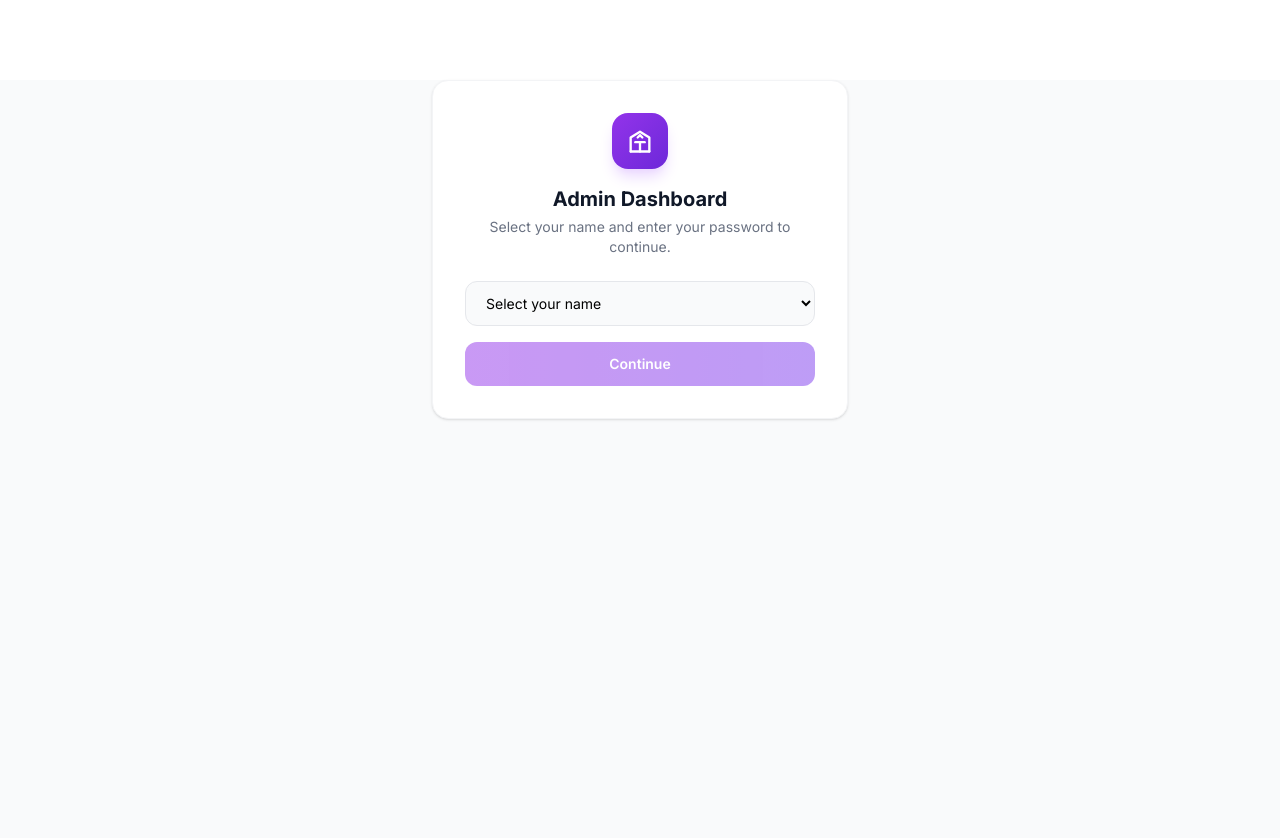
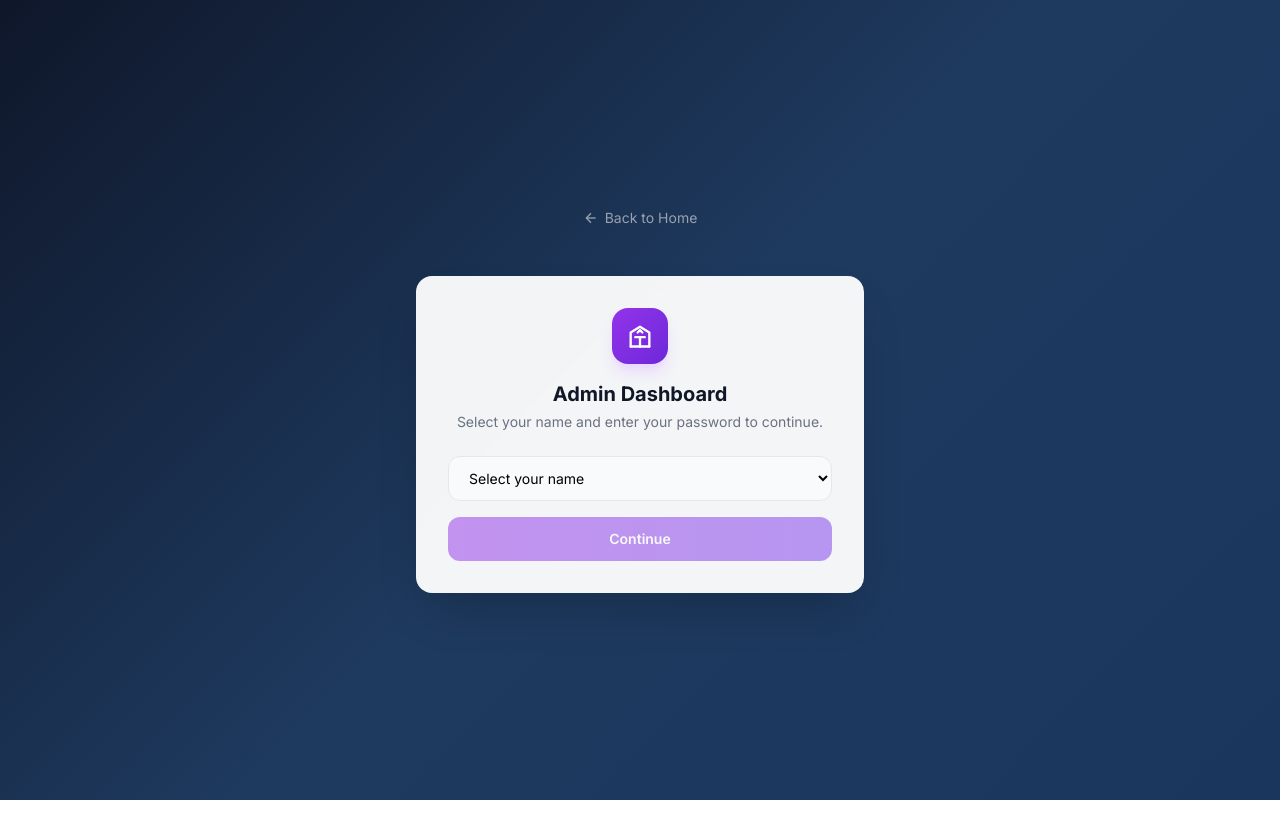
Before and after one commit to Arnaud090/My-Career, a Vue app in the folder frontend/: page /dashboard in a window 1280 px wide. Shown: the top 838 px of the page. After the commit the page ends 800 px from the top, so only its background shows below. Built offline with nearby package versions, Linux system fonts and the light colour scheme.

Commit message:
feat: centered login on gradient bg with back-to-home button

```diff
--- a/frontend/src/views/Dashboard.vue
+++ b/frontend/src/views/Dashboard.vue
@@ -227,20 +227,29 @@ onMounted(() => {
     </div>
 
     <!-- Login Screen -->
-    <div v-if="!unlocked" class="max-w-md mx-auto mt-20 px-4">
-      <div class="bg-white dark:bg-gray-800 rounded-2xl p-8 border border-gray-100 dark:border-gray-700 shadow-sm">
+    <div v-if="!unlocked" class="min-h-screen flex items-center justify-center px-4"
+      style="background: linear-gradient(135deg, #0f172a 0%, #1e3a5f 50%, #1a365d 100%);">
+      <div class="w-full max-w-md">
+        <div class="text-center mb-6">
+          <router-link to="/" class="inline-flex items-center gap-1.5 text-sm text-gray-400 hover:text-white transition-colors mb-6">
+            <svg class="w-4 h-4" viewBox="0 0 24 24" fill="none" stroke="currentColor" stroke-width="2"><line x1="19" y1="12" x2="5" y2="12"/><polyline points="12 19 5 12 12 5"/></svg>
+            Back to Home
+          </router-link>
+        </div>
+
+        <div class="bg-white/95 backdrop-blur-lg rounded-2xl p-8 shadow-2xl shadow-black/20">
           <div class="text-center mb-6">
             <div class="w-14 h-14 mx-auto mb-4 bg-gradient-to-br from-primary-600 to-primary-800 rounded-2xl flex items-center justify-center shadow-lg shadow-primary-200">
               <svg class="w-7 h-7 text-white" viewBox="0 0 24 24" fill="none" stroke="currentColor" stroke-width="2" stroke-linecap="round" stroke-linejoin="round">
                 <path d="M4 21V9l8-5 8 5v12"/><path d="M4 21h16"/><path d="M12 21v-8"/><path d="M8 13h8"/><path d="M10 9l2-2 2 2"/>
               </svg>
             </div>
-          <h2 class="text-xl font-bold text-gray-900 dark:text-white">Admin Dashboard</h2>
-          <p class="text-sm text-gray-500 dark:text-gray-400 mt-1">Select your name and enter your password to continue.</p>
+            <h2 class="text-xl font-bold text-gray-900">Admin Dashboard</h2>
+            <p class="text-sm text-gray-500 mt-1">Select your name and enter your password to continue.</p>
           </div>
           <div v-if="showMemberSelect">
             <form @submit.prevent="selectMember" class="space-y-4">
-            <select v-model="selectedMember" class="w-full px-4 py-3 text-sm bg-gray-50 border border-gray-200 rounded-xl focus:outline-none focus:border-primary-400 focus:ring-2 focus:ring-primary-100 dark:bg-gray-700 dark:border-gray-600 dark:text-gray-200">
+              <select v-model="selectedMember" class="w-full px-4 py-3 text-sm bg-gray-50 border border-gray-200 rounded-xl focus:outline-none focus:border-primary-400 focus:ring-2 focus:ring-primary-100">
                 <option value="" disabled>Select your name</option>
                 <option v-for="m in TEAM_MEMBERS" :key="m.name" :value="m.name">{{ m.name }}</option>
               </select>
@@ -248,9 +257,9 @@ onMounted(() => {
             </form>
           </div>
           <div v-else>
-          <div class="flex items-center gap-2 mb-4 text-sm text-gray-500 dark:text-gray-400">
+            <div class="flex items-center gap-2 mb-4 text-sm text-gray-500">
               <button @click="goBack" class="hover:text-primary-600 transition-colors">&larr; Change</button>
-            <span class="font-medium text-gray-700 dark:text-gray-200">{{ selectedMember }}</span>
+              <span class="font-medium text-gray-700">{{ selectedMember }}</span>
             </div>
             <form @submit.prevent="checkPassword" class="space-y-4">
               <input v-model="passwordInput" type="password" placeholder="Enter your password"
@@ -259,6 +268,7 @@ onMounted(() => {
               <p v-if="passwordError" class="text-xs text-red-500 -mt-2">Incorrect password. Try again.</p>
               <button type="submit" class="w-full px-6 py-3 text-sm font-semibold text-white bg-gradient-to-r from-primary-600 to-primary-700 rounded-xl hover:from-primary-700 hover:to-primary-800 transition-all">Unlock Dashboard</button>
             </form>
+          </div>
         </div>
       </div>
     </div>
```
Lines whose indentation alone changed are shown as unchanged.
